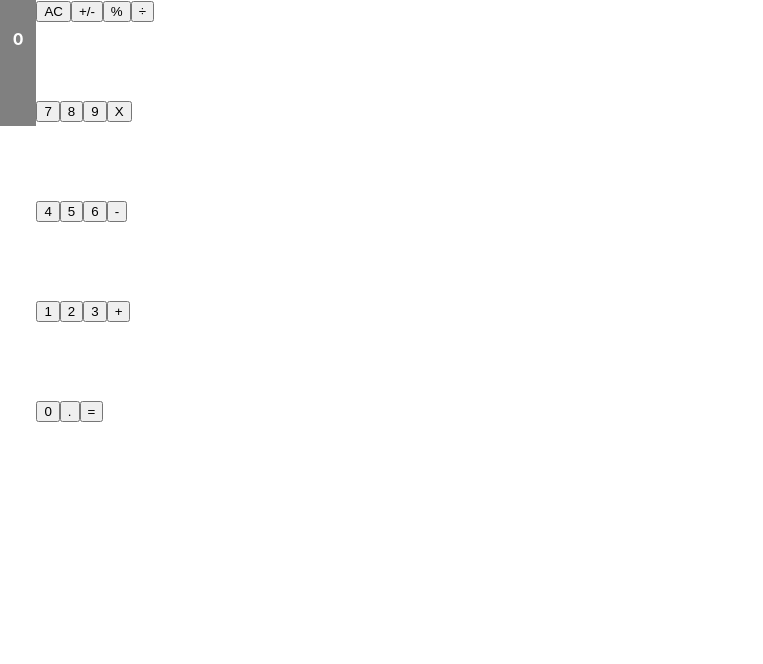
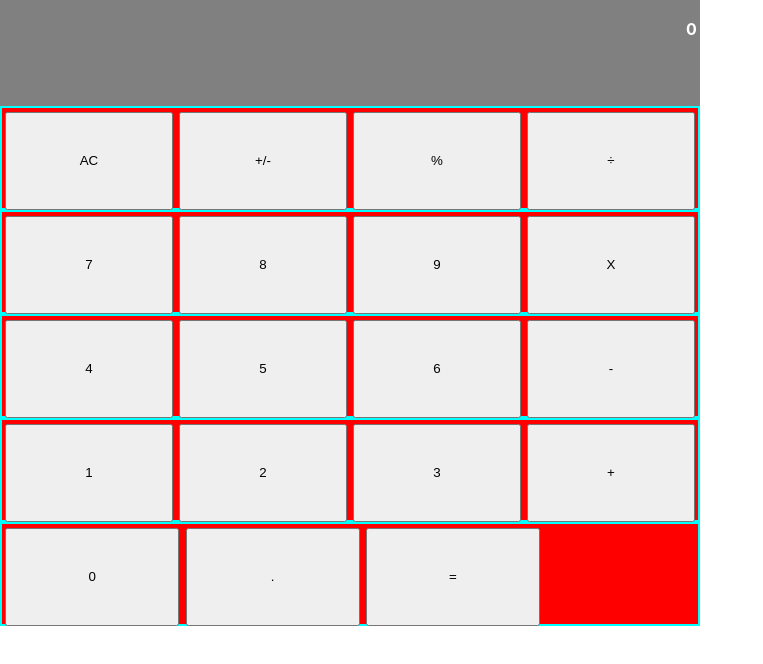
Before and after one commit to KabohaJeanMark/math-magicians, a React (Create React App) app: page / in a window 1280 px wide. Shown: the top 664 px of the page, without its empty margins (0-763 px from the left). Built offline with nearby package versions, Linux system fonts and the light colour scheme.

Commit message:
Style positions of buttons

```diff
--- a/src/components/Button.js
+++ b/src/components/Button.js
@@ -1,9 +1,10 @@
 import PropTypes from 'prop-types';
+import '../styles/Button.css';
 
 const Button = ({ name, buttonClickMethod }) => (
-  <>
-    <button onClick={() => buttonClickMethod(name)} type="button">{name}</button>
-  </>
+  <div className="Button">
+    <button className="eachButton" onClick={() => buttonClickMethod(name)} type="button">{name}</button>
+  </div>
 );
 
 Button.propTypes = {
--- a/src/components/ButtonPanel.js
+++ b/src/components/ButtonPanel.js
@@ -5,16 +5,16 @@ import '../styles/ButtonPanel.css';
 const ButtonPanel = ({ clickHandler }) => (
   <div className="ButtonPanel">
     <div className="buttonRow">
-      <Button buttonClickMethod={clickHandler} name="AC" />
-      <Button buttonClickMethod={clickHandler} name="+/-" />
-      <Button buttonClickMethod={clickHandler} name="%" />
-      <Button buttonClickMethod={clickHandler} name="÷" />
+      <Button className="eachButton" buttonClickMethod={clickHandler} name="AC" />
+      <Button className="eachButton" buttonClickMethod={clickHandler} name="+/-" />
+      <Button className="eachButton" buttonClickMethod={clickHandler} name="%" />
+      <Button className="eachButton" buttonClickMethod={clickHandler} name="÷" />
     </div>
     <div className="buttonRow">
-      <Button buttonClickMethod={clickHandler} name="7" />
-      <Button buttonClickMethod={clickHandler} name="8" />
-      <Button buttonClickMethod={clickHandler} name="9" />
-      <Button buttonClickMethod={clickHandler} name="X" />
+      <Button className="eachButton" buttonClickMethod={clickHandler} name="7" />
+      <Button className="eachButton" buttonClickMethod={clickHandler} name="8" />
+      <Button className="eachButton" buttonClickMethod={clickHandler} name="9" />
+      <Button className="eachButton" buttonClickMethod={clickHandler} name="X" />
     </div>
     <div className="buttonRow">
       <Button buttonClickMethod={clickHandler} name="4" />
--- a/src/styles/App.css
+++ b/src/styles/App.css
@@ -1,4 +1,5 @@
 .App {
   display: flex;
+  flex-direction: column;
   width: 700px;
 }
--- /dev/null
+++ b/src/styles/Button.css
@@ -0,0 +1,11 @@
+.Button {
+  width: 25%;
+  height: 98%;
+  margin: 0.2rem;
+  justify-content: center;
+}
+
+.eachButton {
+  height: 100%;
+  width: 100%;
+}
--- a/src/styles/ButtonPanel.css
+++ b/src/styles/ButtonPanel.css
@@ -1,8 +1,13 @@
 .ButtonPanel {
   display: flex;
+  width: 700px;
+  background-color: aqua;
   flex-direction: column;
 }
 
 .buttonRow {
+  display: flex;
   height: 100px;
+  background-color: red;
+  margin: 2px;
 }
--- a/src/styles/Display.css
+++ b/src/styles/Display.css
@@ -4,6 +4,6 @@
   height: 100px;
   color: white;
   font-weight: bold;
-  padding: 0.8rem;
-  text-align: right;
+  padding: 0.2rem;
+  justify-content: flex-end;
 }
```
